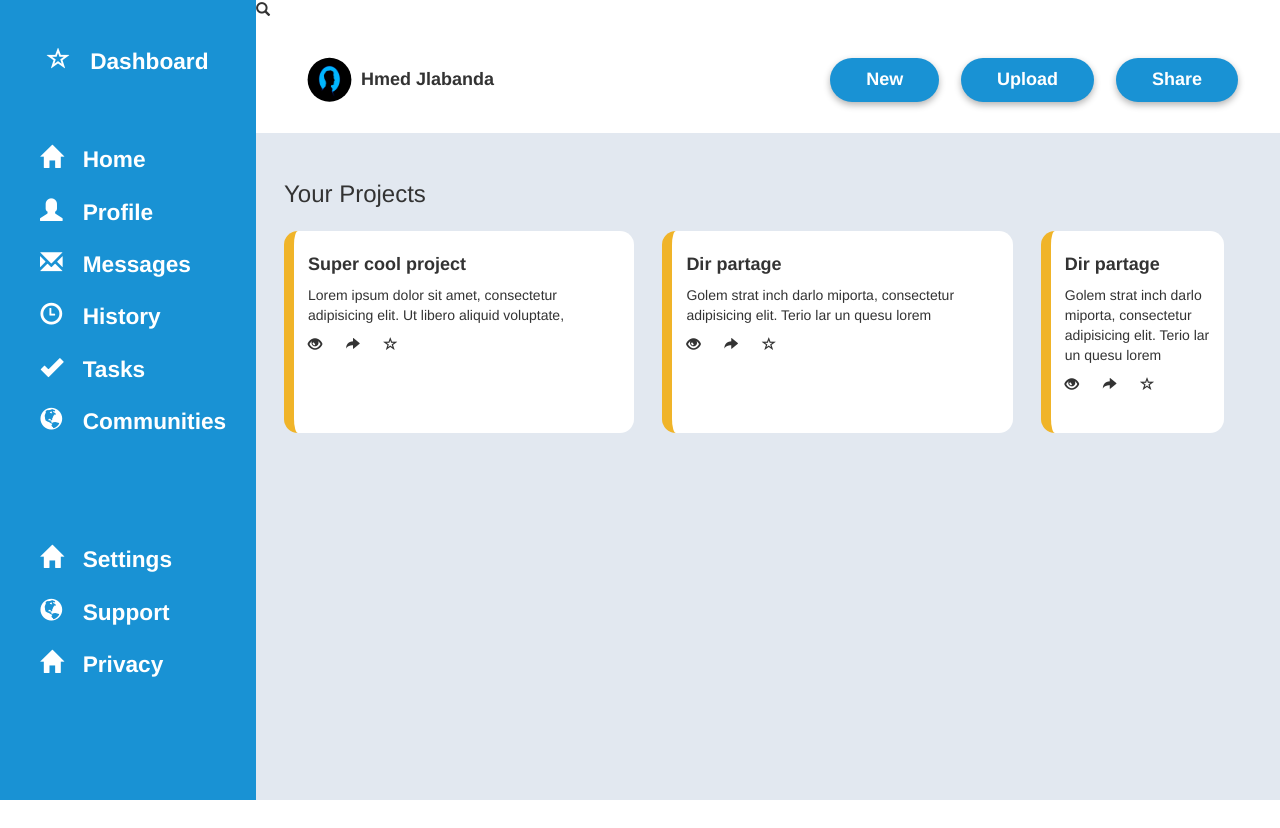
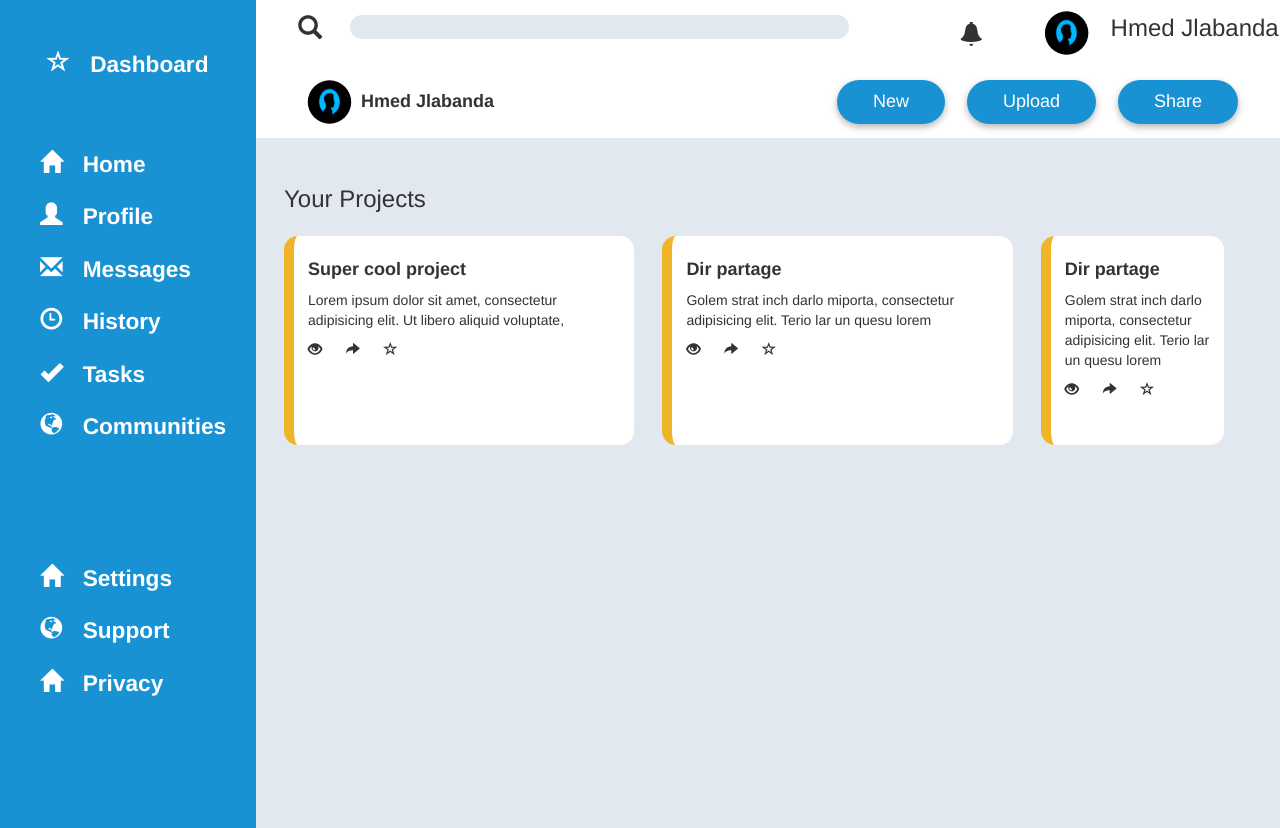
Before and after one commit to YASSINero/practice-dashboard, a plain HTML site: page index.html in a window 1280 px wide. Before the commit the page ends 800 px from the top, so only its background shows below. Drawn offline with nearby package versions, Linux system fonts and the light colour scheme.

Commit message:
added search bar and stylings

```diff
--- a/index.html
+++ b/index.html
@@ -18,7 +18,14 @@
     <div class="major-container">
         <section class="heading">
             <div class="toolbar">
-                <i class="glyphicon glyphicon-search"></i>
+                <i class="glyphicon glyphicon-search" style="display: flex;">
+                    <input type="search" name="searchbar" >
+                </i>
+                <div>
+                    <i class="glyphicon glyphicon-bell"></i>
+                    <img src="res/profile_template.jpg" alt="profile Picture">
+                    <p>Hmed Jlabanda</p>
+                </div>
             </div>
             <div class="container-interface">
                 <div style="display: flex;">
--- a/styles/main.css
+++ b/styles/main.css
@@ -30,6 +30,39 @@ body {
 
 .toolbar {
     grid-area: bar;
+    display: grid;
+    align-content: center;
+    grid-template-columns: 2fr 1fr;
+}
+
+.toolbar input {
+    background-color: #e2e8f0;
+    border-radius: 1em;
+    border-style: none;
+    outline: none;
+
+    width: 100%;
+    padding: 0 1em;
+    margin: 0 2em;
+}
+.toolbar input:hover {
+    background-color: #bfc4ca;
+}
+
+.toolbar > i {
+    margin: 1em 3em 2em;
+    /* justify-self: center; */
+}
+.toolbar > i::before {
+    font-size: 18pt;
+}
+
+.toolbar > div {
+    display: grid;
+    grid-template-columns: 1fr 1fr 2fr;
+    align-items: center;
+    justify-items: center;
+    font-size: 18pt;
 }
 
 .container-interface {
@@ -39,14 +72,15 @@ body {
     grid-template-rows: 1fr;
     grid-template-areas: "usr btns";
     align-items: center;
-    padding: 2em 3em;
+    padding: 1em 3em;
 }
 
-.container-interface img {
+img {
     clip-path: circle(40%);
     /* border-radius: 50%; */
-    width: 4.5em;
-    height: 45px;
+    width: 63px;
+    height: 44px;
+    /* margin: 1em 0; */
 }
 
 .container-interface p {
@@ -58,7 +92,7 @@ body {
 
 .container-interface button {
     font-size: large;
-    font-weight: bold;
+    font-weight: boldd;
     color: #fff;
     background-color: #1992d4;
 
```
